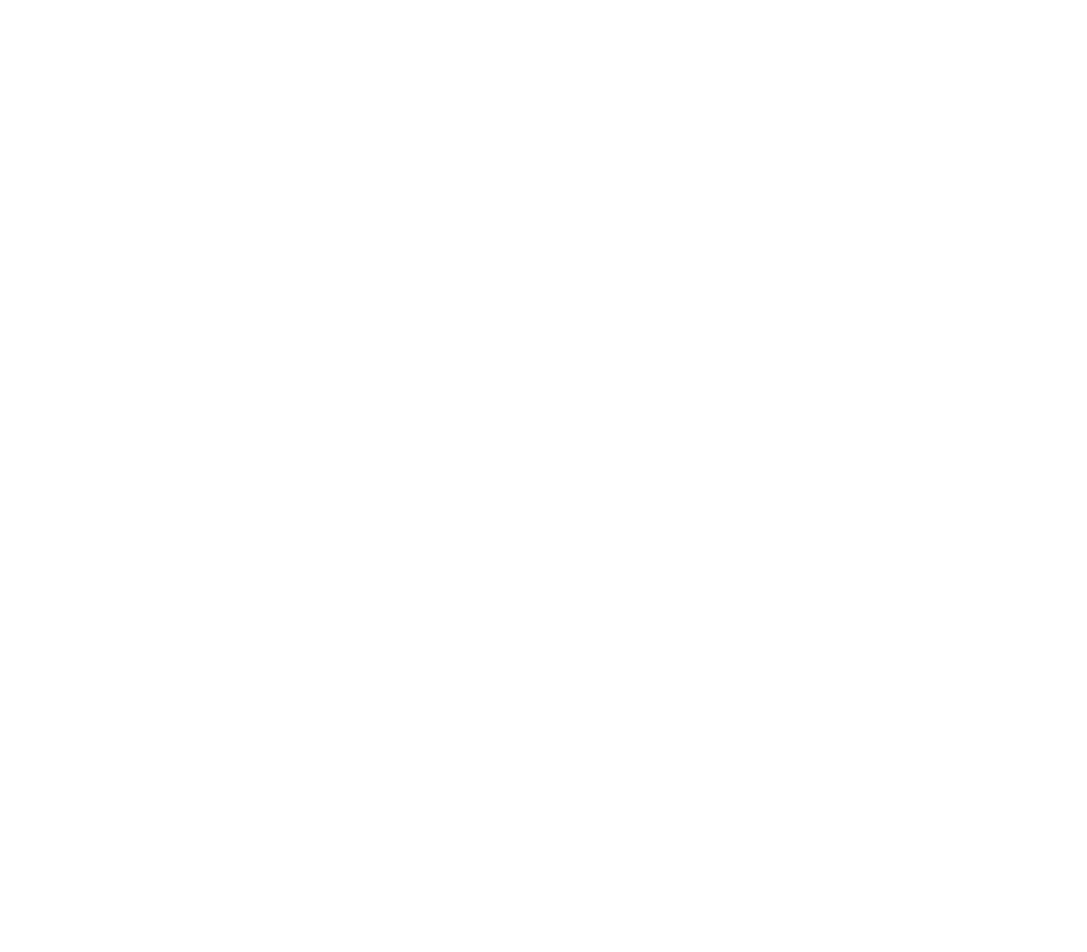
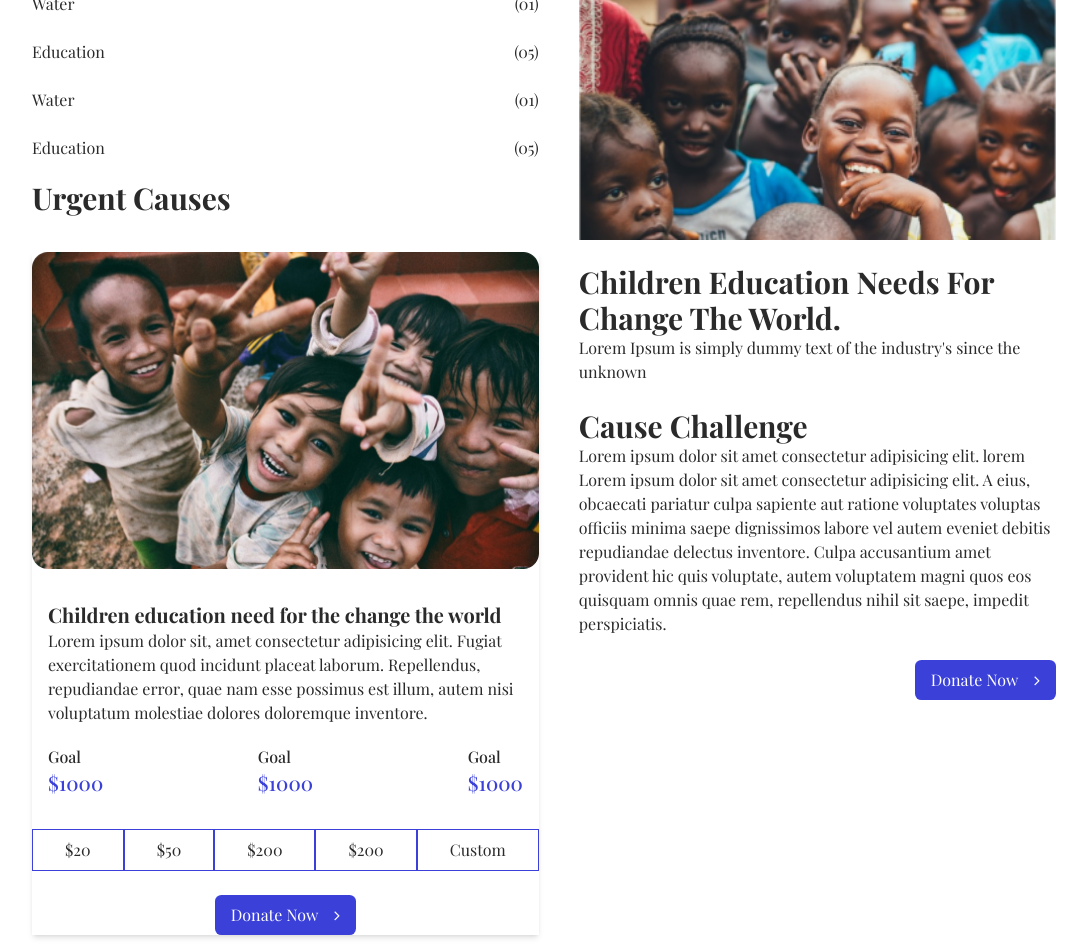
Before and after one commit to RajniAttri/CharityConnect, a React (Vite) app: page /causes/1 in a window 1280 px wide. Shown: the part 560-1512 px from the top of the page, without its empty margins (96-1183 px from the left). Before the commit the page ends 800 px from the top, so only its background shows below. Built offline with nearby package versions, Linux system fonts and the light colour scheme; a web font is replaced by a local one.

Commit message:
cause details

```diff
--- a/src/pages/causes/CauseDetails.jsx
+++ b/src/pages/causes/CauseDetails.jsx
@@ -4,21 +4,145 @@
 import Header from "../../components/layout/Header"
 import GeneralHero from "../../components/layout/GeneralHero";
 import { donations } from "../causes/data/data";
+import Button from "../../../src/components/Button";
+import StatisticsSection from "../../components/layout/StatisticsSection";
+import Footer from "../../components/layout/Footer";
 
 function CauseDetails() {
   const id = useParams().id;
   // Fetch cause data from an data store using the id parameter.
 const cause = donations.find(donation => donation.id == id);
 
-
-
-
-
   return (
     <>
    <Header  outerCircle=""></Header>
    <GeneralHero title="Causes" subTitle={cause?.title||"no title"} image={image}></GeneralHero>
+<div className="flex flex-col md:flex-row  mx-6 md:mx-32   my-20 gap-10">
+  <section className="flex flex-col w-full md:w-1/2 gap-5">
+<div className=" flex flex-col gap-6">
+<p className=" text-2xl md:text-3xl font-bold ">
+            Causes Category
+          </p>
+          <div className="flex flex-row justify-between">
+            <p>Water</p>
+            <p>(01)</p>
+          </div>
+          <div className="flex flex-row justify-between">
+            <p>Education </p>
+            <p>(05)</p>
+          </div>
+          <div className="flex flex-row justify-between">
+            <p>Water</p>
+            <p>(01)</p>
+          </div>
+          <div className="flex flex-row justify-between">
+            <p>Education </p>
+            <p>(05)</p>
+          </div>
+</div>
+<div className="flex flex-col gap-6">
+<p className=" text-2xl mb-3 md:text-3xl font-bold ">
+           Urgent Causes
+          </p>
+          <div className="flex flex-col gap-4 shadow-md  ">
+      <img src={image} alt={cause?.title} />
 
+      <div className="p-4 flex flex-col gap-5">
+      <div className="flex flex-col">
+        <p className="font-bold text-xl">Children education need for the change the world </p>
+        <p>Lorem ipsum dolor sit, amet consectetur adipisicing elit. Fugiat exercitationem quod incidunt placeat laborum. Repellendus, repudiandae error, quae nam esse possimus est illum, autem nisi voluptatum molestiae dolores doloremque inventore.</p>
+
+        </div>
+        <div className="flex flex-row justify-between">
+            <div >
+              <p className="font-medium">Goal</p>
+              <p className="font-medium text-xl text-primary-color">
+                $1000
+              </p>
+            </div>
+            <div >
+              <p className="font-medium">Goal</p>
+              <p className="font-medium text-xl text-primary-color">
+                $1000
+              </p>
+            </div>
+            <div >
+              <p className="font-medium">Goal</p>
+              <p className="font-medium text-xl text-primary-color">
+                $1000
+              </p>
+            </div>
+          </div>
+        </div>
+
+
+        <div className="flex flex-col items-center  gap-6">
+        <div className="flex flex-row justify-between ">
+          <div className="border border-primary-color py-2 px-8 h-fit">
+            {" "}
+            $20
+          </div>
+          <div className="border border-primary-color py-2 px-8 h-fit">
+            {" "}
+            $50
+          </div>
+          <div className="border border-primary-color py-2 px-8 h-fit">
+            {" "}
+            $200
+          </div>
+          <div className="border border-primary-color py-2 px-8 h-fit">
+            {" "}
+            $200
+          </div>
+          <div className="border border-primary-color  py-2 px-8 h-fit">
+            {" "}
+            Custom
+          </div>
+        </div>
+          <Button
+          className=" w-full"
+            type="primary-link"
+            text="Donate Now"
+            icon={<i className="fa fa-angle-right"></i>}
+            href={`/donateForm`}
+          ></Button>
+        </div>
+      </div>
+    </div>
+
+
+  </section>
+
+  {/* right section  */}
+  <section className="flex flex-col gap-6 w-full  md:w-1/2 ">
+  <img src={cause?.image} alt={cause?.title} className="w-full"/>
+  <div>
+  <p className=" text-2xl md:text-3xl font-bold ">
+           {cause?.title}
+          </p>
+          <p>
+            {cause?.description}
+          </p>
+  </div>
+  <div>
+  <p className=" text-2xl md:text-3xl font-bold ">
+           Cause Challenge
+          </p>
+          <p>Lorem ipsum dolor sit amet consectetur adipisicing elit. lorem Lorem ipsum dolor sit amet consectetur adipisicing elit. A eius, obcaecati pariatur culpa sapiente aut ratione voluptates voluptas officiis minima saepe dignissimos labore vel autem eveniet debitis repudiandae delectus inventore. Culpa accusantium amet provident hic quis voluptate, autem voluptatem magni quos eos quisquam omnis quae rem, repellendus nihil sit saepe, impedit perspiciatis.</p>
+  </div>
+  <div className="flex justify-end">
+  <Button
+          className=" w-full"
+            type="primary-link"
+            text="Donate Now"
+            icon={<i className="fa fa-angle-right"></i>}
+            href={`/donateForm`}
+          ></Button>
+  </div>
+  </section>
+</div>
+<StatisticsSection></StatisticsSection>
+<Footer></Footer>
     </>
   );
 }
```
